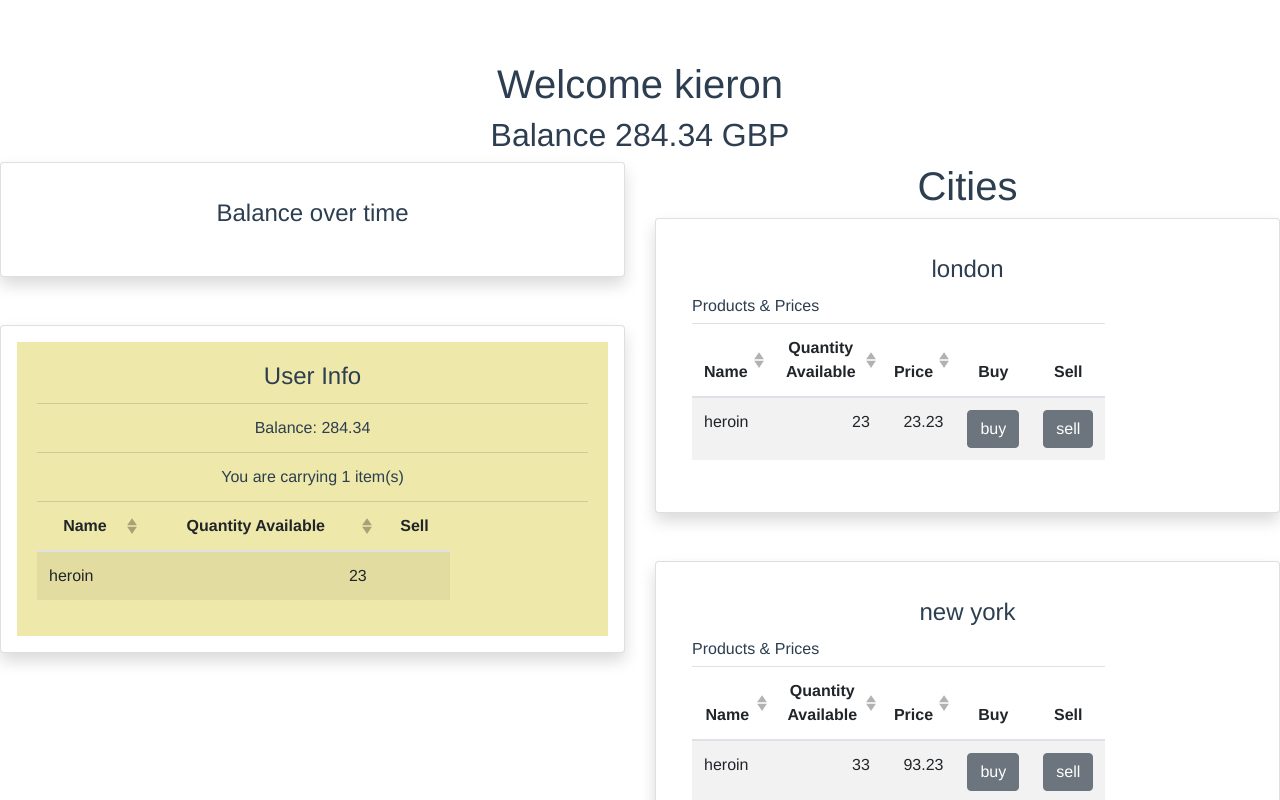
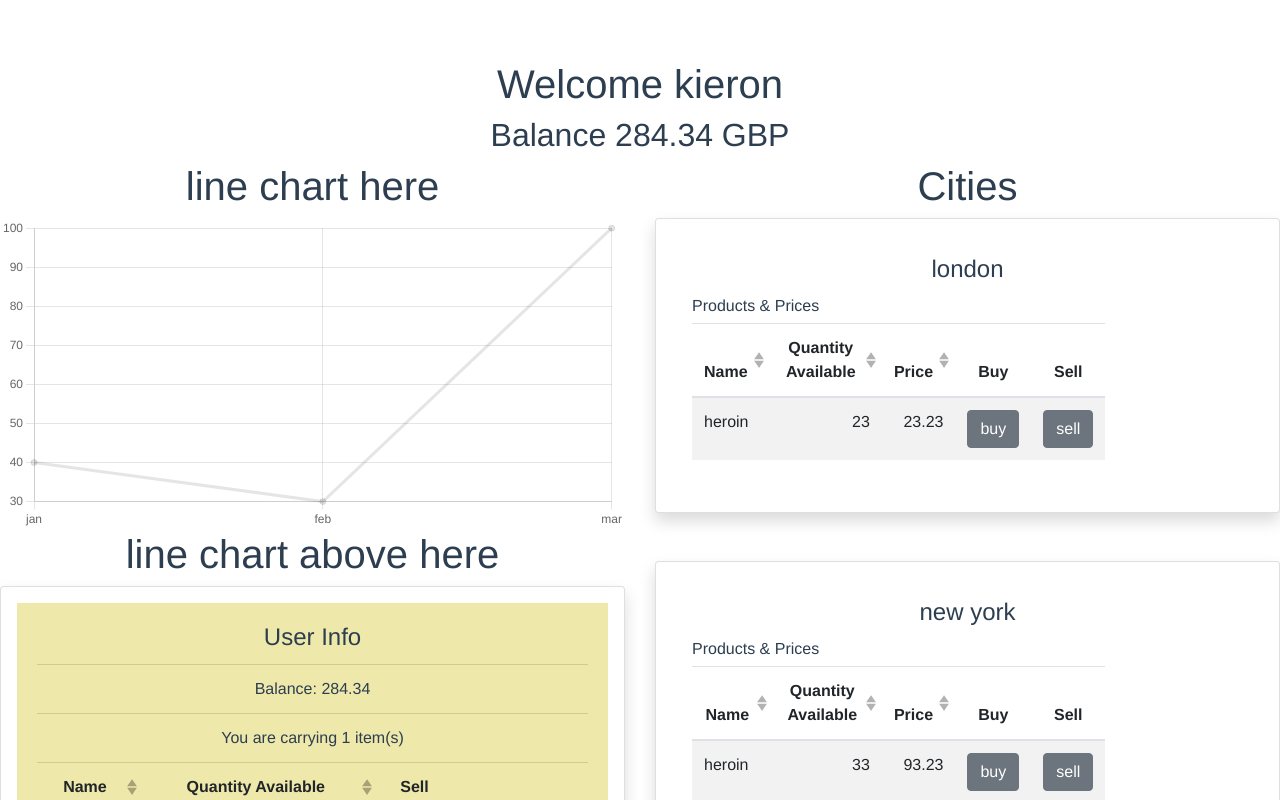
Before and after one commit to stickleprojects/kw-drugwars, a Vue app: page / in a window 1280 px wide. Shown: the top 800 px of the page. Built offline with nearby package versions, Linux system fonts and the light colour scheme.

Commit message:
wip : added linechart

```diff
--- a/src/components/ProfitChart.vue
+++ b/src/components/ProfitChart.vue
@@ -1,14 +1,26 @@
 <template>
-    <b-card title="Balance over time" class="shadow p-3 mb-5 bg-white rounded">
+<div>
+<h1>line chart here</h1>
+<vline :data="chartdata"/>
 
+<h1> line chart above here</h1>
+</div>
 
-    </b-card>
 </template>
 
 
 <script setup>
 import { drugDataStore } from '@/datastore';
+import { Line  as vline } from 'vue-chartjs';
+ import { CategoryScale, Chart as ChartJS,LinearScale, PointElement, LineElement, Tooltip  } from 'chart.js';
 
+ChartJS.register(
+    CategoryScale,
+    LinearScale,
+    PointElement,
+    LineElement,
+    Tooltip
+)
 </script>
 
 <script>
@@ -23,7 +35,19 @@ export default {
         return {
             drugStore: drugDataStore(),
 
+            chartdata:{
+            labels:['jan','feb','mar'],
+            datasets:[
+                {
+                    label:'data one',
+                    data:[40,30,100]
+                }
+            ]
+            }
         }
+    },
+    components: {
+        vline
     }
 }
 </script>
```
